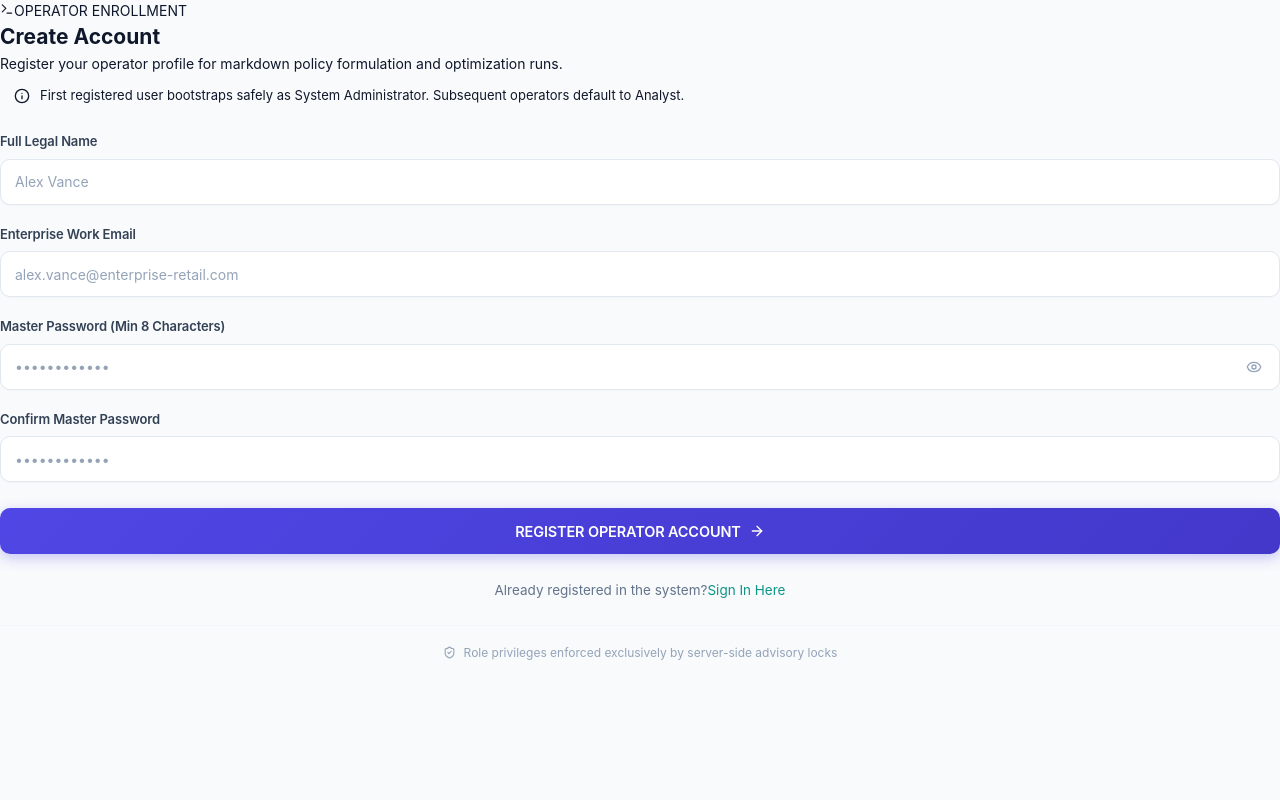
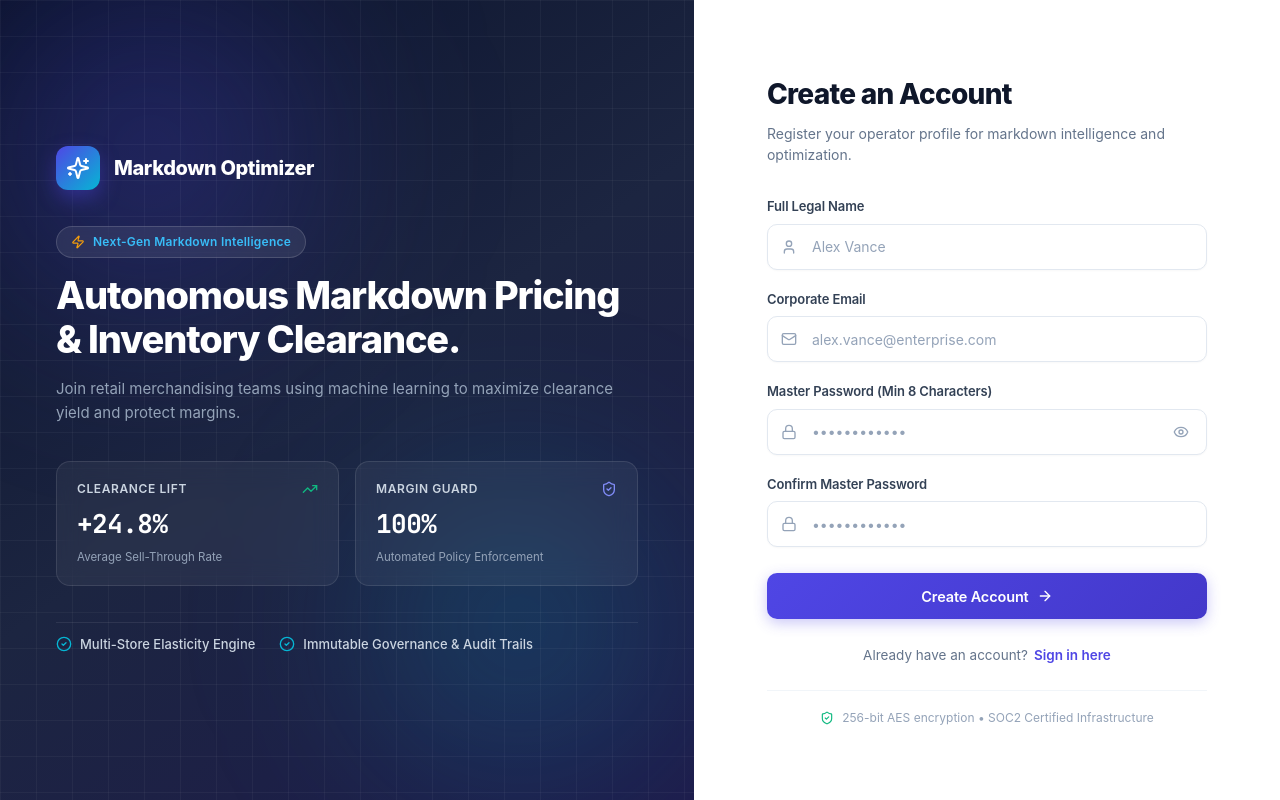
Before and after one commit to Kalyanialla/markdownd-optimization-usecase, a React (Vite) app in the folder frontend/: page /markdown-optimizer/signup in a window 1280 px wide. Built offline with nearby package versions, Linux system fonts and the light colour scheme.

Commit message:
style(auth): redesign signup page to match modern split enterprise layout

```diff
--- a/frontend/src/pages/SignupPage.tsx
+++ b/frontend/src/pages/SignupPage.tsx
@@ -1,7 +1,10 @@
 import React, { useState } from 'react';
 import { Link, useNavigate } from 'react-router-dom';
 import { motion } from 'framer-motion';
-import { Terminal, Eye, EyeOff, AlertCircle, ArrowRight, ShieldCheck, Info } from 'lucide-react';
+import {
+  Sparkles, Lock, Mail, User, Eye, EyeOff, AlertCircle, ArrowRight,
+  TrendingUp, ShieldCheck, Zap, CheckCircle2
+} from 'lucide-react';
 import { useAuth } from '../context/AuthContext';
 import { ApiError } from '../lib/api';
 import './Auth.css';
@@ -57,39 +60,89 @@ export const SignupPage: React.FC = () => {
   };
 
   return (
-    <div className="auth-container">
-      <motion.div
-        className="auth-card"
-        initial={{ opacity: 0, y: 16 }}
-        animate={{ opacity: 1, y: 0 }}
-        transition={{ duration: 0.25, ease: 'easeOut' }}
-      >
-        <div className="auth-header">
-          <div className="auth-badge">
-            <Terminal size={14} />
-            <span>OPERATOR ENROLLMENT</span>
+    <div className="split-auth-container">
+      {/* LEFT COLUMN: Hero Showcase */}
+      <div className="auth-hero-pane">
+        <div className="hero-gradient-orb orb-1" />
+        <div className="hero-gradient-orb orb-2" />
+        <div className="hero-grid-pattern" />
+
+        <div className="hero-content">
+          <div className="hero-brand">
+            <div className="hero-brand-icon">
+              <Sparkles size={24} />
             </div>
-          <h2 className="auth-title">Create Account</h2>
-          <p className="auth-subtitle">
-            Register your operator profile for markdown policy formulation and optimization runs.
+            <div className="hero-brand-name">Markdown Optimizer</div>
+          </div>
+
+          <div className="hero-headline-block">
+            <div className="hero-pill">
+              <Zap size={14} className="hero-pill-icon" />
+              <span>Next-Gen Markdown Intelligence</span>
+            </div>
+            <h1 className="hero-title">
+              Autonomous Markdown Pricing & Inventory Clearance.
+            </h1>
+            <p className="hero-description">
+              Join retail merchandising teams using machine learning to maximize clearance yield and protect margins.
             </p>
           </div>
 
-        <div className="auth-alert info" style={{ marginBottom: '16px' }}>
-          <Info size={16} style={{ flexShrink: 0, marginTop: '2px' }} />
-          <span>
-            First registered user bootstraps safely as System Administrator. Subsequent operators default to Analyst.
-          </span>
+          {/* Metric Feature Cards */}
+          <div className="hero-feature-cards">
+            <div className="feature-stat-card">
+              <div className="feature-stat-header">
+                <span className="stat-label">Clearance Lift</span>
+                <TrendingUp size={16} className="stat-icon-green" />
+              </div>
+              <div className="stat-value">+24.8%</div>
+              <div className="stat-caption">Average Sell-Through Rate</div>
+            </div>
+
+            <div className="feature-stat-card">
+              <div className="feature-stat-header">
+                <span className="stat-label">Margin Guard</span>
+                <ShieldCheck size={16} className="stat-icon-indigo" />
+              </div>
+              <div className="stat-value">100%</div>
+              <div className="stat-caption">Automated Policy Enforcement</div>
+            </div>
+          </div>
+
+          {/* Trust bullet footer */}
+          <div className="hero-trust-footer">
+            <div className="trust-item">
+              <CheckCircle2 size={16} className="trust-check" />
+              <span>Multi-Store Elasticity Engine</span>
+            </div>
+            <div className="trust-item">
+              <CheckCircle2 size={16} className="trust-check" />
+              <span>Immutable Governance & Audit Trails</span>
+            </div>
+          </div>
+        </div>
+      </div>
+
+      {/* RIGHT COLUMN: Interactive Form */}
+      <div className="auth-form-pane">
+        <motion.div
+          className="form-wrapper-card"
+          initial={{ opacity: 0, y: 16 }}
+          animate={{ opacity: 1, y: 0 }}
+          transition={{ duration: 0.35, ease: 'easeOut' }}
+        >
+          <div className="form-header-area">
+            <h2 className="form-main-title">Create an Account</h2>
+            <p className="form-sub-title">Register your operator profile for markdown intelligence and optimization.</p>
           </div>
 
           {errorMessage && (
             <motion.div
               className="auth-alert error"
-            initial={{ opacity: 0, height: 0 }}
-            animate={{ opacity: 1, height: 'auto' }}
-            style={{ marginBottom: '16px' }}
+              initial={{ opacity: 0, scale: 0.96 }}
+              animate={{ opacity: 1, scale: 1 }}
             >
-            <AlertCircle size={16} style={{ flexShrink: 0, marginTop: '2px' }} />
+              <AlertCircle size={16} className="auth-alert-icon" />
               <span>{errorMessage}</span>
             </motion.div>
           )}
@@ -99,6 +152,8 @@ export const SignupPage: React.FC = () => {
               <label className="form-label" htmlFor="name-input">
                 Full Legal Name
               </label>
+              <div className="input-wrapper">
+                <User size={16} className="input-lead-icon" />
                 <input
                   id="name-input"
                   type="text"
@@ -107,15 +162,18 @@ export const SignupPage: React.FC = () => {
                   value={fullName}
                   onChange={(e) => setFullName(e.target.value)}
                   placeholder="Alex Vance"
-              className="form-input"
+                  className="form-input with-lead-icon"
                   disabled={isLoading}
                 />
+              </div>
             </div>
 
             <div className="form-group">
               <label className="form-label" htmlFor="email-input">
-              Enterprise Work Email
+                Corporate Email
               </label>
+              <div className="input-wrapper">
+                <Mail size={16} className="input-lead-icon" />
                 <input
                   id="email-input"
                   type="email"
@@ -123,10 +181,11 @@ export const SignupPage: React.FC = () => {
                   required
                   value={email}
                   onChange={(e) => setEmail(e.target.value)}
-              placeholder="alex.vance@enterprise-retail.com"
-              className="form-input"
+                  placeholder="alex.vance@enterprise.com"
+                  className="form-input with-lead-icon"
                   disabled={isLoading}
                 />
+              </div>
             </div>
 
             <div className="form-group">
@@ -134,6 +193,7 @@ export const SignupPage: React.FC = () => {
                 Master Password (Min 8 Characters)
               </label>
               <div className="input-wrapper">
+                <Lock size={16} className="input-lead-icon" />
                 <input
                   id="password-input"
                   type={showPassword ? 'text' : 'password'}
@@ -142,7 +202,7 @@ export const SignupPage: React.FC = () => {
                   value={password}
                   onChange={(e) => setPassword(e.target.value)}
                   placeholder="••••••••••••"
-                className="form-input"
+                  className="form-input with-lead-icon with-trail-icon"
                   disabled={isLoading}
                 />
                 <button
@@ -161,6 +221,8 @@ export const SignupPage: React.FC = () => {
               <label className="form-label" htmlFor="confirm-password-input">
                 Confirm Master Password
               </label>
+              <div className="input-wrapper">
+                <Lock size={16} className="input-lead-icon" />
                 <input
                   id="confirm-password-input"
                   type={showPassword ? 'text' : 'password'}
@@ -169,9 +231,10 @@ export const SignupPage: React.FC = () => {
                   value={confirmPassword}
                   onChange={(e) => setConfirmPassword(e.target.value)}
                   placeholder="••••••••••••"
-              className="form-input"
+                  className="form-input with-lead-icon"
                   disabled={isLoading}
                 />
+              </div>
             </div>
 
             <button
@@ -180,10 +243,10 @@ export const SignupPage: React.FC = () => {
               disabled={isLoading}
             >
               {isLoading ? (
-              <span>REGISTERING IDENTITY...</span>
+                <span className="btn-loading-text">Registering operator...</span>
               ) : (
                 <>
-                <span>REGISTER OPERATOR ACCOUNT</span>
+                  <span>Create Account</span>
                   <ArrowRight size={16} />
                 </>
               )}
@@ -191,15 +254,16 @@ export const SignupPage: React.FC = () => {
           </form>
 
           <div className="auth-footer">
-          Already registered in the system?
-          <Link to="/login">Sign In Here</Link>
+            Already have an account?
+            <Link to="/login" className="auth-footer-link">Sign in here</Link>
           </div>
 
           <div className="security-note">
-          <ShieldCheck size={13} />
-          <span>Role privileges enforced exclusively by server-side advisory locks</span>
+            <ShieldCheck size={14} className="security-note-icon" />
+            <span>256-bit AES encryption &bull; SOC2 Certified Infrastructure</span>
           </div>
         </motion.div>
       </div>
+    </div>
   );
 };
```
Lines whose indentation alone changed are shown as unchanged.
